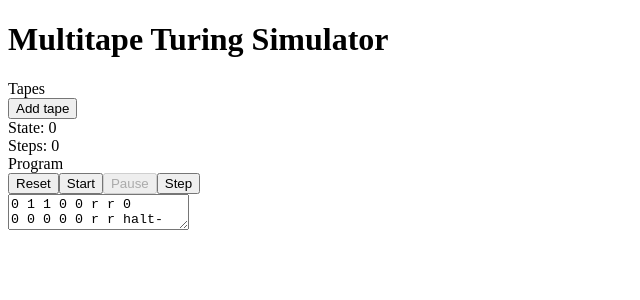
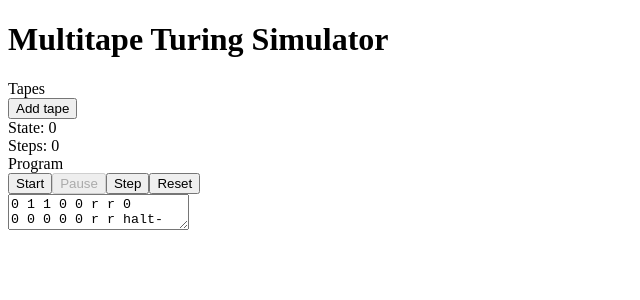
Before and after one commit to gabriellebzhu/multitape-turing-machine-simulator, a React app: page / in a window 1280 px wide. Shown: the top 300 px of the page, without its empty margins (0-640 px from the left). Built offline with nearby package versions, Linux system fonts and the light colour scheme.

Commit message:
add reset button functionality

```diff
--- a/src/components/machine/index.tsx
+++ b/src/components/machine/index.tsx
@@ -26,6 +26,14 @@ const Simulator: React.FC = () => {
     setSteps,
   });
   const [intervalID, setIntervalID] = React.useState<NodeJS.Timeout>(null);
+
+  const handleReset = React.useCallback(() => {
+    setIsRunning(false);
+    setIsStepping(false);
+    setSteps(0);
+    tm?.setState(initialState);
+    resetTapes();
+  }, [setIsRunning, setIsStepping, setSteps, tm, resetTapes]);
 
   React.useEffect(() => {
     if (isStopState(machineState)) setIsRunning(false);
@@ -61,6 +69,7 @@ const Simulator: React.FC = () => {
         handleStep={handleStep}
         isStepping={isStepping}
         machineState={machineState}
+        handleReset={handleReset}
       />
     </div>
   );
--- a/src/components/machine/program/index.tsx
+++ b/src/components/machine/program/index.tsx
@@ -7,6 +7,8 @@ interface ProgramComponentProps {
   machineState: string;
   handleStart: (programString: string) => void;
   handleStop: () => void;
+  handleStep: () => void;
+  handleReset: () => void;
 }
 
 const ProgramComponent: React.FC<ProgramComponentProps> = (
@@ -19,6 +21,7 @@ const ProgramComponent: React.FC<ProgramComponentProps> = (
     isRunning,
     isStepping,
     machineState,
+    handleReset,
   } = props;
   const [programInput, setProgramInput] = React.useState<string>(
     "0 1 1 0 0 r r 0\n0 0 0 0 0 r r halt-accept"
@@ -43,7 +46,6 @@ const ProgramComponent: React.FC<ProgramComponentProps> = (
       <div>Program</div>
       <div className="program-input__container">
         <div className="program-input__controller">
-          <button>Reset</button>
           <button disabled={startStepIsDisabled} onClick={handleStartButton}>
             Start
           </button>
@@ -53,6 +55,7 @@ const ProgramComponent: React.FC<ProgramComponentProps> = (
           <button disabled={startStepIsDisabled} onClick={handleStep}>
             Step
           </button>
+          <button onClick={handleReset}>Reset</button>
         </div>
         <textarea
           onChange={(e) => handleTextChange(e.target.value)}
```
